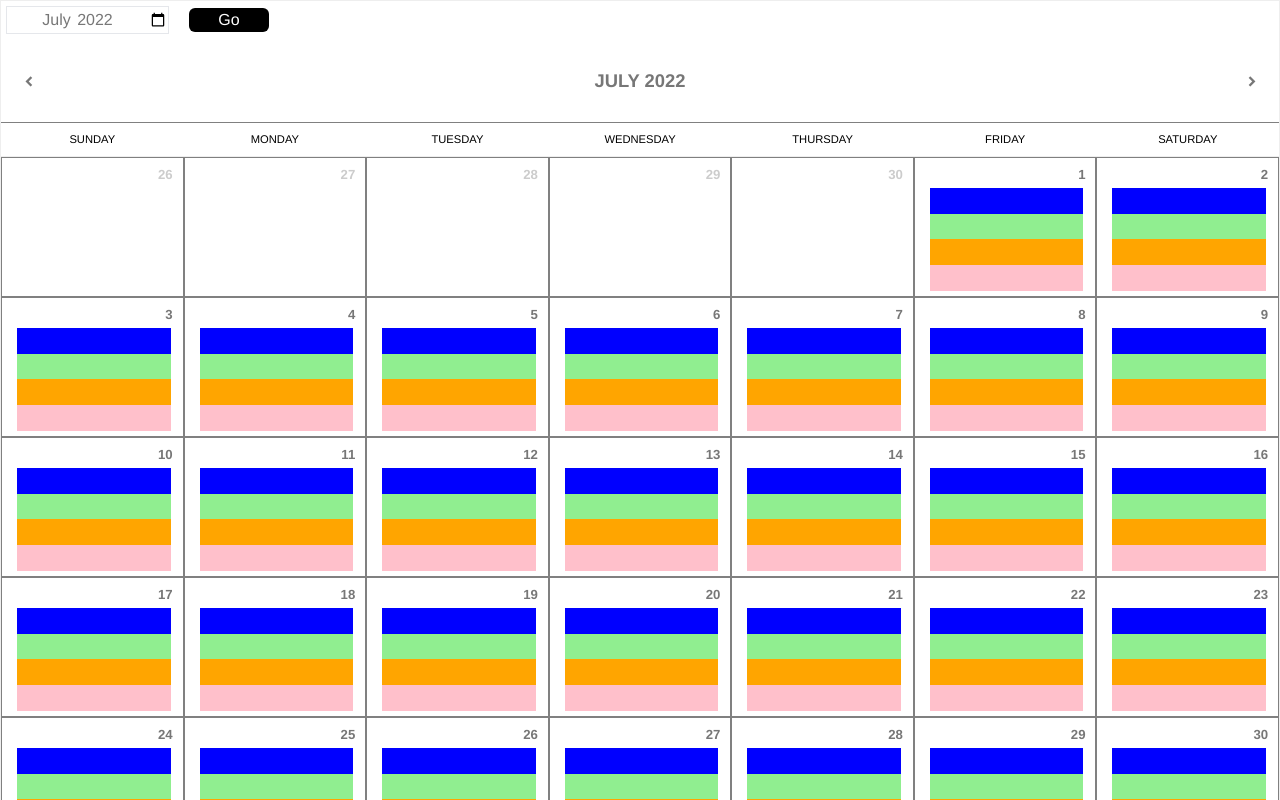
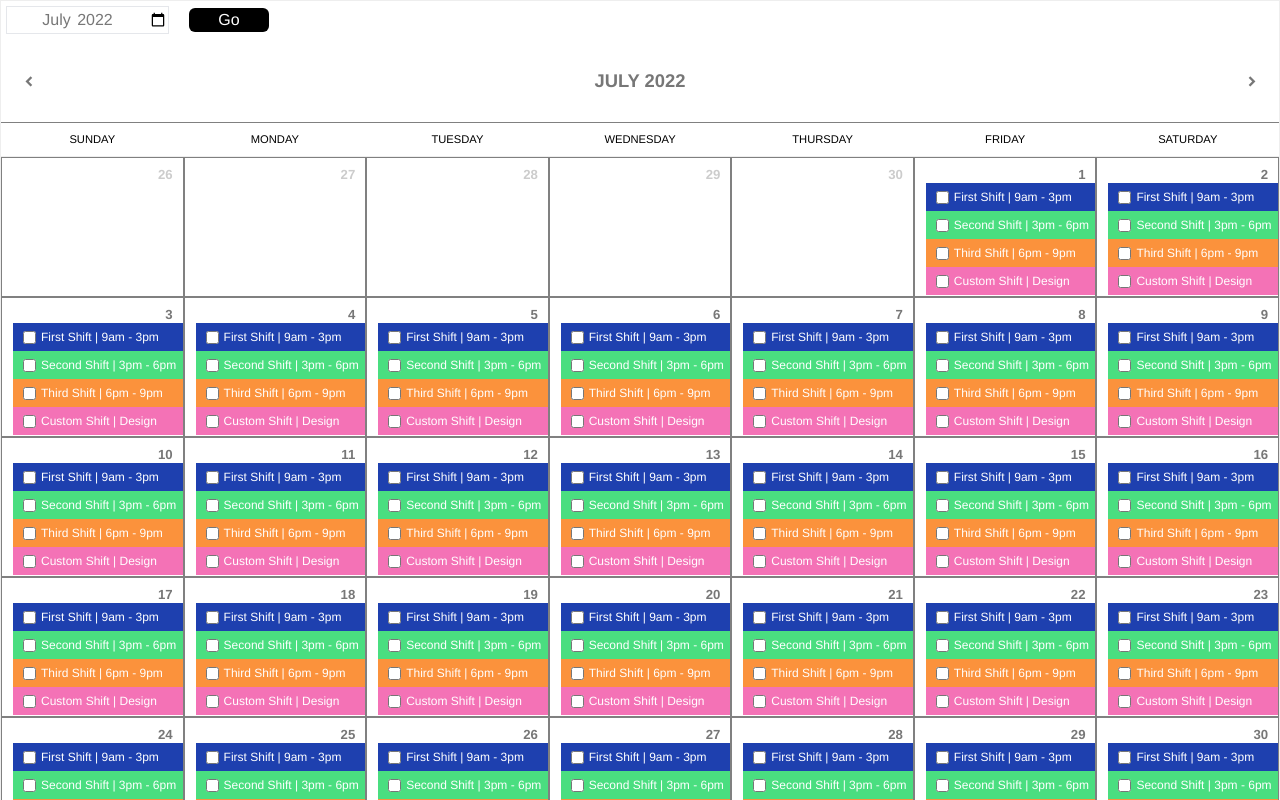
Before and after one commit to sultanatif344/calendar-react, a React (Create React App) app: page / in a window 1280 px wide. Shown: the top 800 px of the page. Built offline with nearby package versions, Linux system fonts and the light colour scheme.

Commit message:
replaced custom css with tailwind css

```diff
--- a/package.json
+++ b/package.json
@@ -12,6 +12,7 @@
     "react": "^18.2.0",
     "react-dom": "^18.2.0",
     "react-icons": "^4.4.0",
+    "react-router-dom": "^6.3.0",
     "react-scripts": "5.0.1",
     "web-vitals": "^2.1.4"
   },
--- a/src/App.js
+++ b/src/App.js
@@ -1,5 +1,4 @@
 import { useState } from "react";
-import logo from "./logo.svg";
 import "./App.css";
 import Calendar from "./components/calendar.jsx";
 import Modal from "./components/modal";
--- a/src/components/calendar.jsx
+++ b/src/components/calendar.jsx
@@ -1,7 +1,6 @@
 import React, { useEffect, useState } from "react";
 import * as dateFns from "date-fns";
-import Modal from "./modal";
-import { ShowModal } from "../functions";
+
 const Calendar = ({ changeColor, toggleModal, modalToggled }) => {
   const [currentMonth, setCurrentMonth] = useState(new Date());
   const [selectedDate, setSelectedDate] = useState(new Date());
@@ -87,65 +86,60 @@ const Calendar = ({ changeColor, toggleModal, modalToggled }) => {
                 : ""
             }`}
             key={day}
-            // onClick={() => onDateClick(dateFns.parse(cloneDay))}
           >
             <span className="number">{formattedDate}</span>
             <span className="bg">{formattedDate}</span>
             <br />
 
             {dateFns.isSameMonth(day, monthStart) ? (
+              <div className="relative">
+                <input type="checkbox" className="top-2 left-4 absolute" />
                 <button
-                style={{
-                  backgroundColor: "blue",
-                  border: "none",
-                  width: "90%",
-                  height: "20%",
-                  marginLeft: "10px",
-                }}
+                  className="bg-blue-800 w-48 h-auto ml-1.5 text-xs text-white px-7 py-1.5 text-left"
                   onClick={() => [changeColor("blue"), toggleModal(true)]}
-              ></button>
+                >
+                  First Shift | 9am - 3pm
+                </button>
+              </div>
             ) : (
               <div></div>
             )}
             {dateFns.isSameMonth(day, monthStart) ? (
+              <div className="relative">
+                <input type="checkbox" className="top-2 left-4 absolute" />
                 <button
-                style={{
-                  backgroundColor: "lightGreen",
-                  border: "none",
-                  width: "90%",
-                  height: "20%",
-                  marginLeft: "10px",
-                }}
+                  className="bg-green-400 w-48 h-auto ml-1.5 text-xs text-white px-7 py-1.5 text-left"
                   onClick={() => [changeColor("lightGreen"), toggleModal(true)]}
-              ></button>
+                >
+                  Second Shift | 3pm - 6pm
+                </button>
+              </div>
             ) : (
               <div></div>
             )}
             {dateFns.isSameMonth(day, monthStart) ? (
+              <div className="relative">
+                <input type="checkbox" className="top-2 left-4 absolute" />
                 <button
-                style={{
-                  backgroundColor: "orange",
-                  border: "none",
-                  width: "90%",
-                  height: "20%",
-                  marginLeft: "10px",
-                }}
+                  className="bg-orange-400 w-48 h-auto ml-1.5 text-xs text-white px-7 py-1.5 text-left"
                   onClick={() => [changeColor("orange"), toggleModal(true)]}
-              ></button>
+                >
+                  Third Shift | 6pm - 9pm
+                </button>
+              </div>
             ) : (
               <div></div>
             )}
             {dateFns.isSameMonth(day, monthStart) ? (
+              <div className="relative">
+                <input type="checkbox" className="top-2 left-4 absolute" />
                 <button
-                style={{
-                  backgroundColor: "pink",
-                  border: "none",
-                  width: "90%",
-                  height: "20%",
-                  marginLeft: "10px",
-                }}
+                  className="bg-pink-400 w-48 h-auto ml-1.5 text-xs text-white px-7 py-1.5 text-left"
                   onClick={() => [changeColor("pink"), toggleModal(true)]}
-              ></button>
+                >
+                  Custom Shift | Design
+                </button>
+              </div>
             ) : (
               <div></div>
             )}
--- a/src/index.js
+++ b/src/index.js
@@ -1,13 +1,16 @@
-import React from 'react';
-import ReactDOM from 'react-dom/client';
-import './index.css';
-import App from './App';
-import reportWebVitals from './reportWebVitals';
+import React from "react";
+import ReactDOM from "react-dom/client";
+import "./index.css";
+import App from "./App";
+import reportWebVitals from "./reportWebVitals";
+import { BrowserRouter } from "react-router-dom";
 
-const root = ReactDOM.createRoot(document.getElementById('root'));
+const root = ReactDOM.createRoot(document.getElementById("root"));
 root.render(
   <React.StrictMode>
-    <App />
+    <BrowserRouter>
+      <App />
+    </BrowserRouter>
   </React.StrictMode>
 );
 
```
Also changed, not shown: src/pages/Home/Home.js (added), src/pages/Login/Login.js (added), src/pages/Register/Register.js (added), 1 other file (tests, documents, lock files or other folders). Lines whose indentation alone changed are shown as unchanged.
